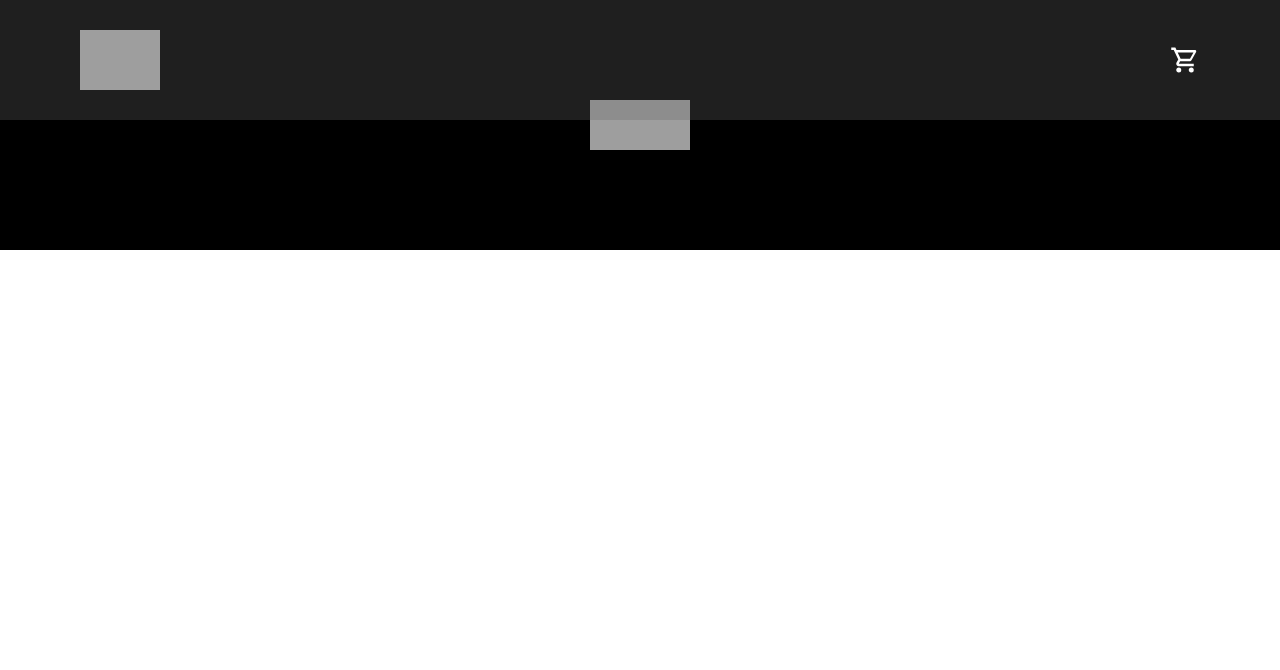
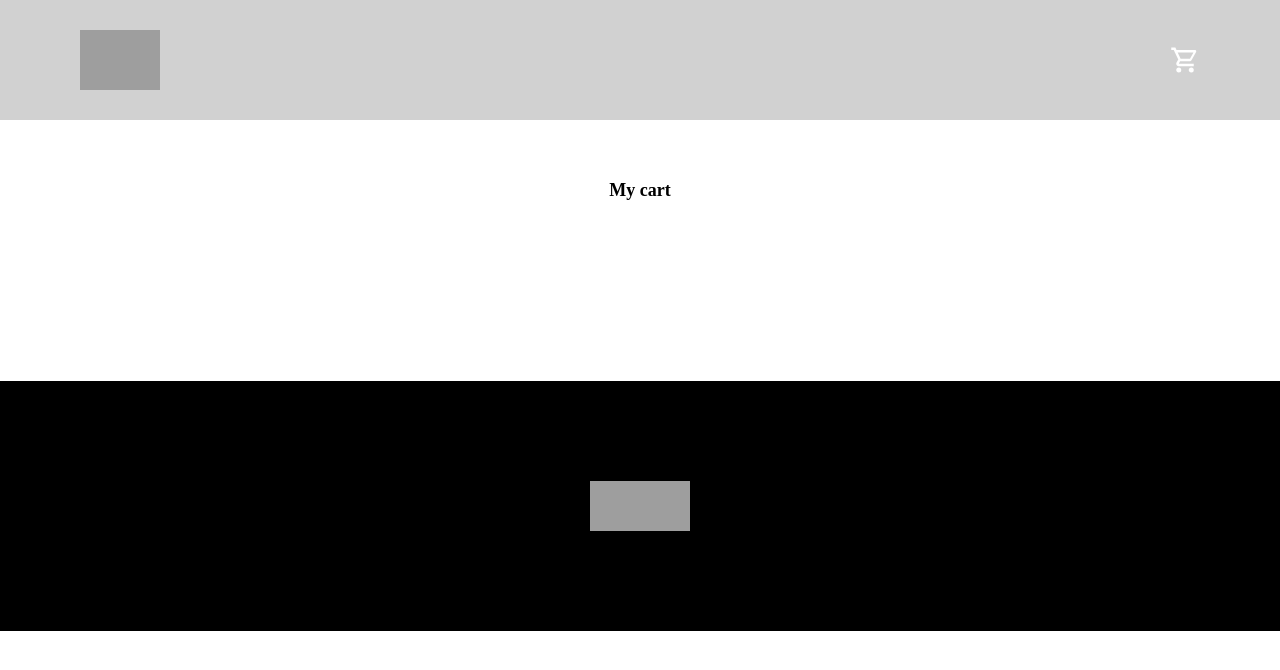
Before and after one commit to komurananami/Vanilla-e-shop, a plain HTML site: page index.html in a window 1280 px wide. Both pictures are taken after a click on the picture 1185 px from the left and 60 px from the top of the page. Drawn offline with Linux system fonts and the light colour scheme; grey boxes are pictures that could not be loaded.

Commit message:
fix css in mycart page

```diff
--- a/css.css
+++ b/css.css
@@ -44,10 +44,23 @@
   color: #666666;
 }
 
+.incart {
+  padding: 150px 0;
+}
+
+.my-cart-container {
+  padding: 30px 0;
+
+  text-align: center;
+  font-size: large;
+  font-weight: bold;
+}
+
 .products-container {
   display: flex;
   justify-content: center;
   padding-bottom: 100px;
+  /* padding: 200px 0px; */
 }
 
 .product-item {
--- a/js/js.js
+++ b/js/js.js
@@ -127,6 +127,7 @@ const App = {
       els.cart.onclick = function () {
         App.router.go("cart");
         App.contollers.renderCart();
+        App.contollers.renderFooter();
         console.log("in my cart", App.store.state.myCart.list);
       };
 
@@ -201,8 +202,11 @@ const App = {
       }
 
       els.index.className = "incart";
+      els.myCartContainer.innerHTML = "My cart";
+      els.myCartContainer.className = "my-cart-container";
 
       App.elements.app.appendChild(els.index);
+      els.index.appendChild(els.myCartContainer);
       els.index.appendChild(els.productsContainer);
     },
   },
@@ -246,6 +250,7 @@ const App = {
     incart: {
       index: document.createElement("div"),
       productsContainer: document.createElement("div"),
+      myCartContainer: document.createElement("div"),
       products: {},
     },
   },
```
